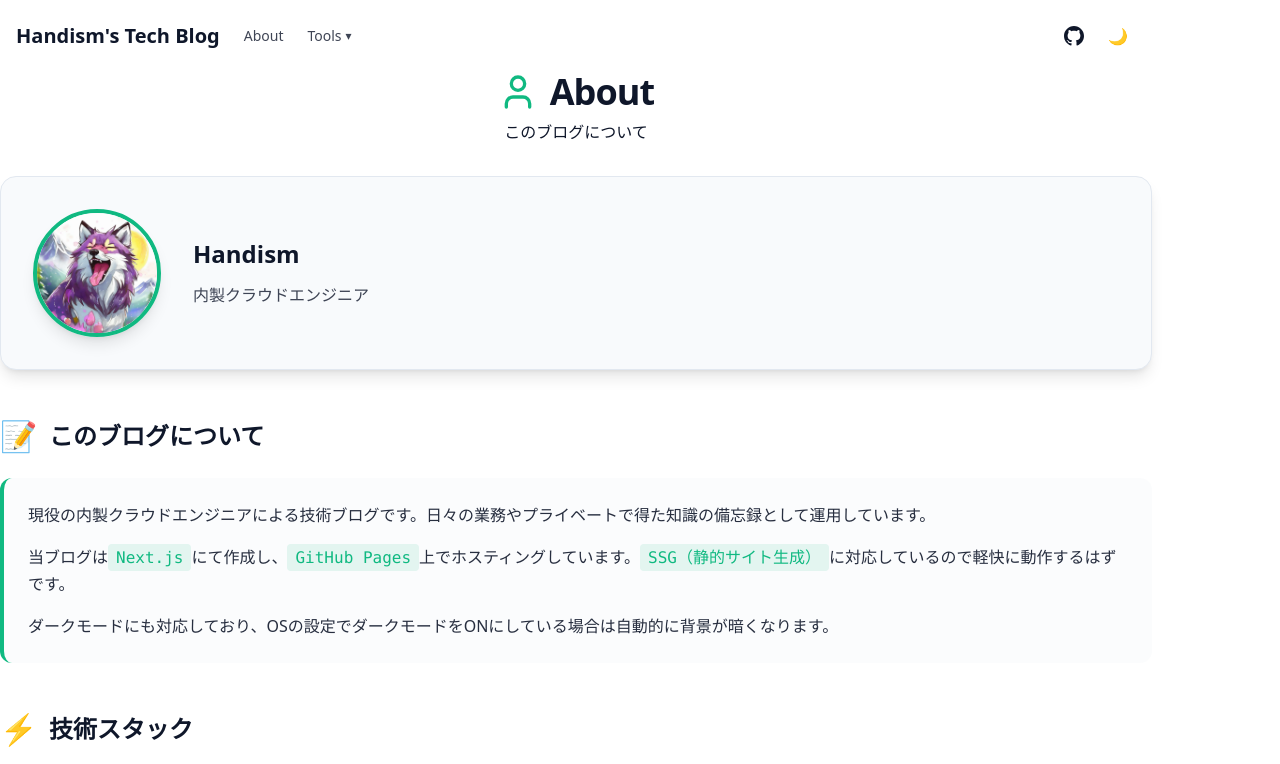
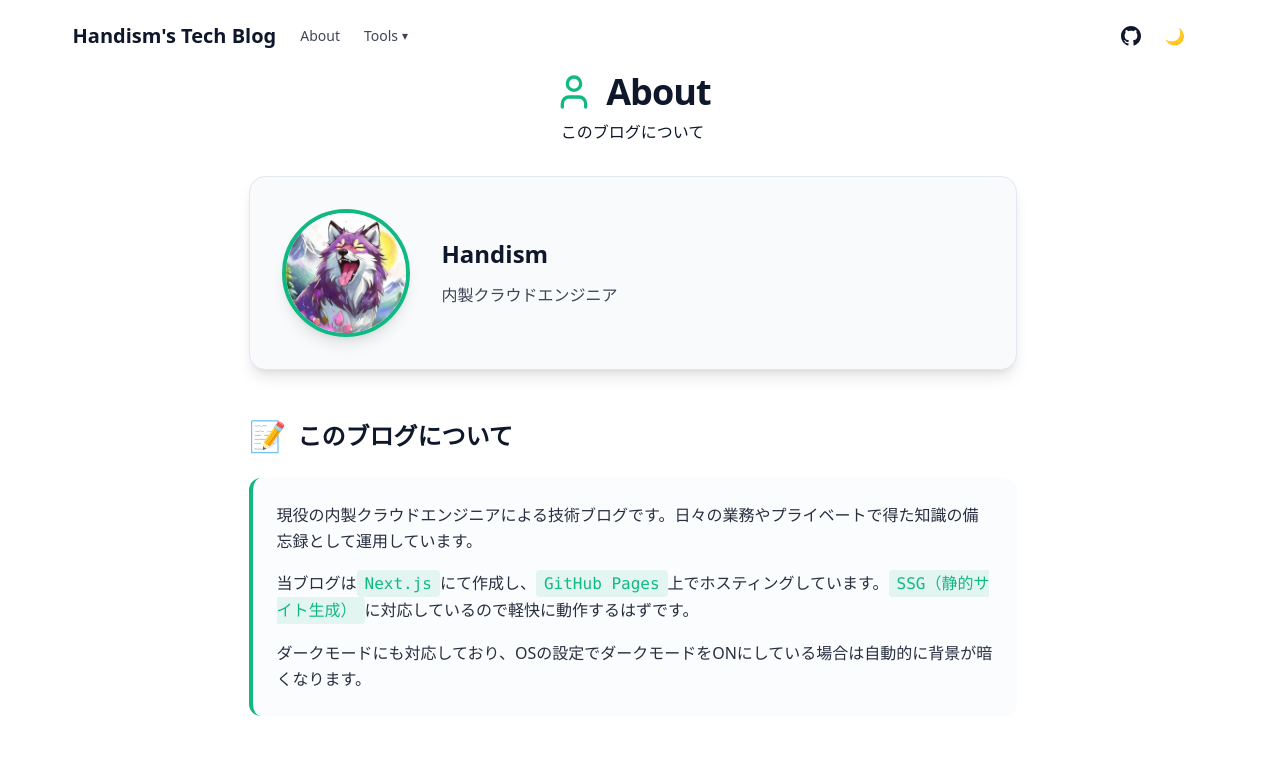
Before and after one commit to handism/handism.github.io, a Next.js app: page /about in a window 1280 px wide. Shown: the top 764 px of the page. Built offline with nearby package versions, Linux system fonts and the light colour scheme.

Commit message:
Revert "CSS調整"
This reverts commit a65272f127f92b2d86c3f4af18d7405af0da370f.

```diff
--- a/app/about/page.tsx
+++ b/app/about/page.tsx
@@ -7,7 +7,7 @@ export const metadata: Metadata = {
 
 export default async function AboutPage() {
   return (
-    <div className="mx-auto">
+    <div className="max-w-3xl mx-auto">
       <header className="mb-8 text-center">
         <h1 className="text-4xl font-extrabold flex items-center justify-center gap-3 tracking-tight">
           <User className="w-10 h-10 text-accent" />
--- a/app/blog/posts/[slug]/page.tsx
+++ b/app/blog/posts/[slug]/page.tsx
@@ -7,7 +7,6 @@ import { tagToSlug } from '@/src/lib/utils';
 import Image from 'next/image';
 import type { Metadata } from 'next';
 import { ImageModal } from '@/src/components/ImageModal';
-import { CodeHighlight } from '@/src/components/CodeHighlight';
 
 type Props = {
   params: Promise<{ slug: string }>;
@@ -53,7 +52,6 @@ export default async function Page({ params }: { params: Promise<{ slug: string
 
   return (
     <BlogLayout posts={posts} toc={post.toc} categories={categories}>
-      <CodeHighlight />
       <article className="prose dark:prose-invert max-w-none">
         <h1>{post.title}</h1>
 
--- a/app/layout.tsx
+++ b/app/layout.tsx
@@ -5,6 +5,7 @@ import Footer from '@/src/components/Footer';
 import './globals.css';
 import { ThemeProvider } from 'next-themes'; // ← これが正しい
 import 'highlight.js/styles/github-dark.css';
+import { CodeHighlight } from '@/src/components/CodeHighlight';
 
 import { siteConfig } from '@/src/config/site';
 
@@ -30,12 +31,11 @@ export default function RootLayout({ children }: { children: React.ReactNode })
   return (
     <html lang="ja" className="bg-bg text-text" suppressHydrationWarning>
       <body className="antialiased">
+        <CodeHighlight />
         <ThemeProvider attribute="class" defaultTheme="system" enableSystem={true}>
-          <div className="max-w-6xl">
-            <Header />
-            {children}
-            <Footer />
-          </div>
+          <Header />
+          {children}
+          <Footer />
         </ThemeProvider>
       </body>
     </html>
--- a/src/components/BlogLayout.tsx
+++ b/src/components/BlogLayout.tsx
@@ -11,7 +11,7 @@ interface BlogLayoutProps {
 
 export default function BlogLayout({ children, posts, toc, categories }: BlogLayoutProps) {
   return (
-    <div className="mx-auto px-4 py-4">
+    <div className="mx-auto max-w-6xl px-4 py-4">
       <div className="grid gap-8 md:grid-cols-[2fr_1fr]">
         {/* メイン */}
         <main className="min-w-0">{children}</main>
```
